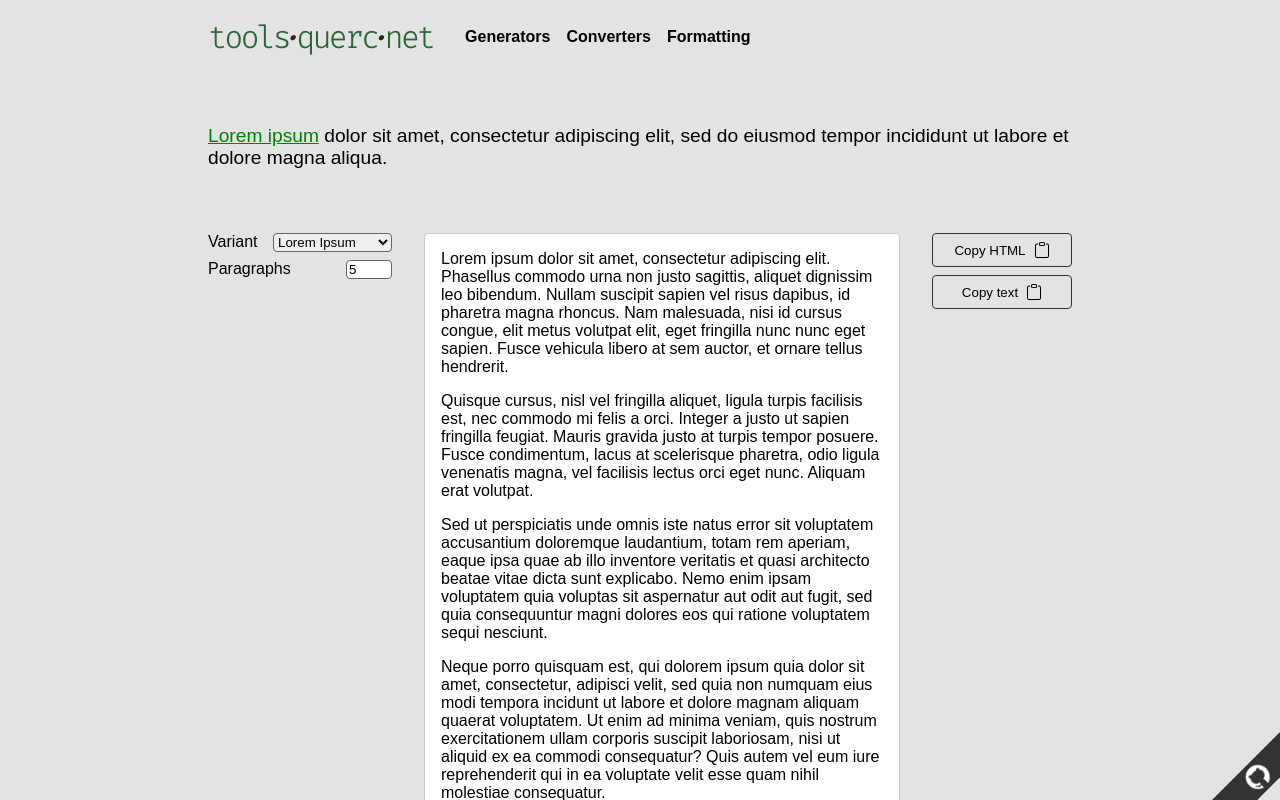
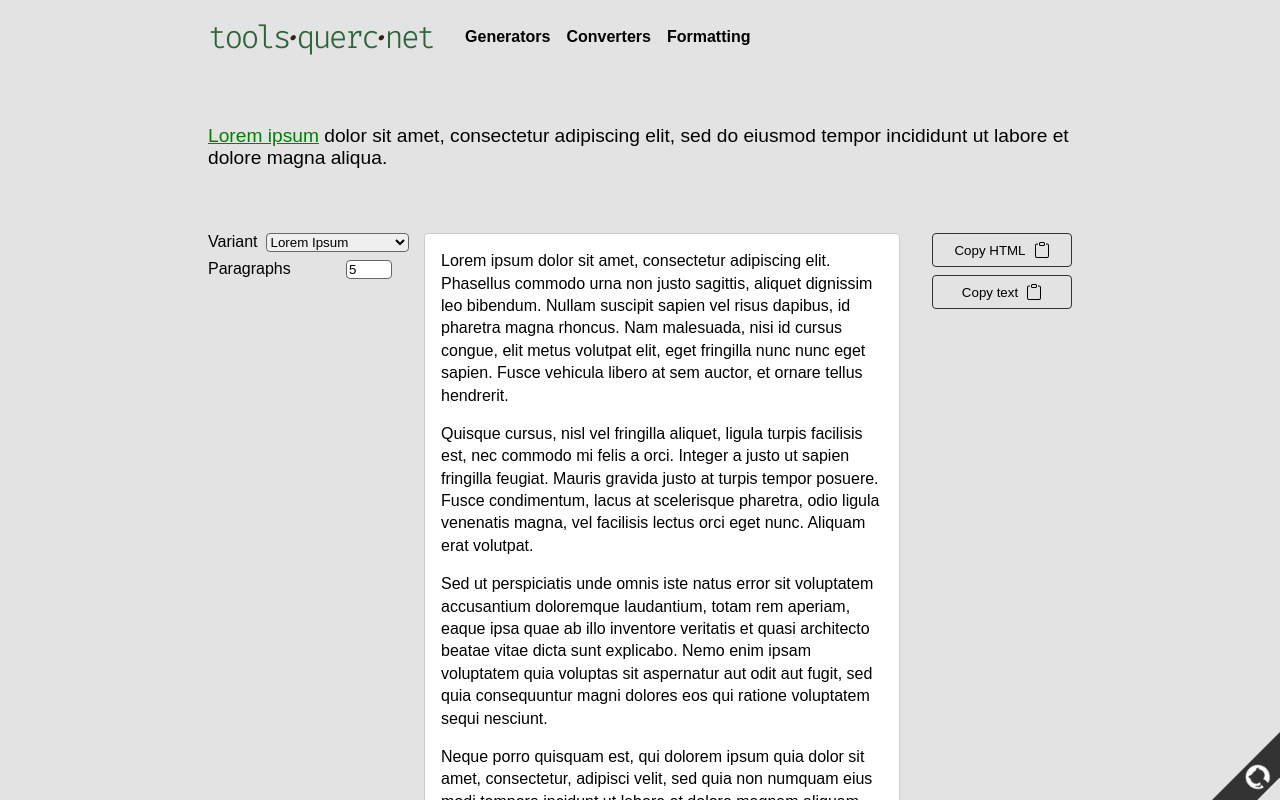
Before and after one commit to lindsayevans/tools.querc.net, a React (Vite) app: page /lorem-ipsum-generator in a window 1280 px wide. Shown: the top 800 px of the page. Built offline with nearby package versions, Linux system fonts and the light colour scheme.

Commit message:
feat(lorem-ipsum-generator): [REDACTED]

```diff
--- a/src/components/tools/LoremIpsumGenerator/LOREM_IPSUM_VARIANTS.ts
+++ b/src/components/tools/LoremIpsumGenerator/LOREM_IPSUM_VARIANTS.ts
@@ -47,4 +47,16 @@ export const LOREM_IPSUM_VARIANTS = [
       `Fo' shizzle, my nizzle. Quis autem vel eum iure reprehenderit qui in ea voluptate velit esse quam nihil molestiae consequatur, vel illum qui dolorem eum fugiat quo voluptas nulla pariatur. Sed ut perspiciatis unde omnis iste natus error sit voluptatem accusantium doloremque laudantium, totam rem aperiam, eaque ipsa quae ab illo inventore veritatis et quasi architecto beatae vitae dicta sunt explicabo.`,
     ],
   },
+  {
+    name: '[REDACTED] Ipsum',
+    lines: [
+      `█████ █████ ████ ███, ████████ █████████ ████. ████████ ███████ ████ ███ ████████, ██████ █████████ ███ ████████. █████ ███████ ██████ ███ █████ ██████, ██ ███████ █████ ██████. ███ ████████, ████ ██ ██████ █████, ████ █████ ████████ ████, █████ ████████ ████ ████ ████ ██████. █████ ████████ ██████ ██ ████ ██████, ██ █████ █████ ████████.`,
+      `██████ ████████! ██████ ██████, ████ ██ ████████ ██████, █████ █████ █████████ ███, ███ ███████ ██ █████ █ ████. ██████ █ ████ ██ █████ ████████ ██████. █████ ██████ █████ ██ █████ ██████ ██████. █████ ████████████, █████ ██ █████████ ██████, ████ ██████ ████████ █████, ███ ███████ ██████ ████ ████ ████. ███████ █████ ██████.`,
+      `████ ██ ██████████ ████ █████ ████ █████ ███ █████████ ███████████ ██████████, █████ ███ ███████, █████ █████ █████ ████ ████ ████████ ██████ ██ ████ ██████ ██████████ ██ ████ ████████ ████████ ██ █████ ████████. ████ ████ █████ ███████████ ████ ████████ ████ ████ ████████ ████ ████ ████████, ███ ████ ██████ ███ ████ ████████ ████ █████████ ██████ █████ ████████.`,
+      `█████ ████ ██████! ██████ █████ ████████ ████, ███ ███████ ██████ ████ █████ ███, ██████████, ███████ ██████, ███ ███████ ████, ███ ███ █████ ████ ███████ ██ ██████ ██ ████ ████████. ██ █████ ███ ██████ ████████, ████ ███████████████ ████ ██████ ██████, ████ ██ ████ ████████ ████ ████ ████████ ██████████ ██████████. ████ █████ ███ ███ ███ █████ ████ ████ ████ ████████ ████████████?`,
+      `██████ ████, ██████████████! ██ ████ ███ █████ ███ ███████████ ██ ████ █████ ████ ███ ████████ ███████████ ████████ ██ ████ ████████ ████ ██████ ██████, ████ ███ ███████ ██████████ ████████ ████ █████ ████ ████ ███████ ████████ ██████, ██ ███ ████████ ████ ███████ ██████ ███████ █████ █████ ██████ ████ ████ ███████. ██ █████ ███████ ████ █████ ███ ████████ ████.`,
+      `█████ ████ ████████ ████ ████ ███ ████████! ███ ██████ ███████, ███ ██████ ██████, ███ ██████ ██████ ████ ████ ████ ███ ████ ████████ ████████, ████ ██████████, ██████ ████████. █████████ ██ ████ ██████, ████ ████ ████████████ ██████████ ████ ████ ████████ ████████████████. ██ ███████ ████████ ████ ███ █████ ████ ██████████ ████ ████ ████████ ██████, ██ ███ ████████ █████████████ ██████ █████████ ████████ ██████ ████████████ ████████. ████ ███?`,
+      `█████ ███ ████ ██████ ██ ████! ███ ████ ██ ███ ████████ ████ ████ ██ ███████ ████████, ███ █████ ████ ████████ ████ ████ ████████ ███████ ██████ ██████████ ████ ████ ███ ███████ ████ ███████ ████████████ ██████ ████████████. █████ ███ ████████ ████ ██ ██████ ██████ ███████████ ████████, █████ ██████ ████ ██ █████████ ███ █████████ ██████████ █████████ ████████. ████'█ ████ ████ ██'█ █████ █████ ████'█ ████ █████.`,
+    ],
+  },
 ];
--- a/src/components/tools/LoremIpsumGenerator/LoremIpsumGenerator.scss
+++ b/src/components/tools/LoremIpsumGenerator/LoremIpsumGenerator.scss
@@ -29,6 +29,7 @@
       border: 1px solid #ccc;
       border-radius: 4px;
       white-space: wrap;
+      line-height: 1.4;
 
       p:first-of-type {
         margin-top: 0;
```
